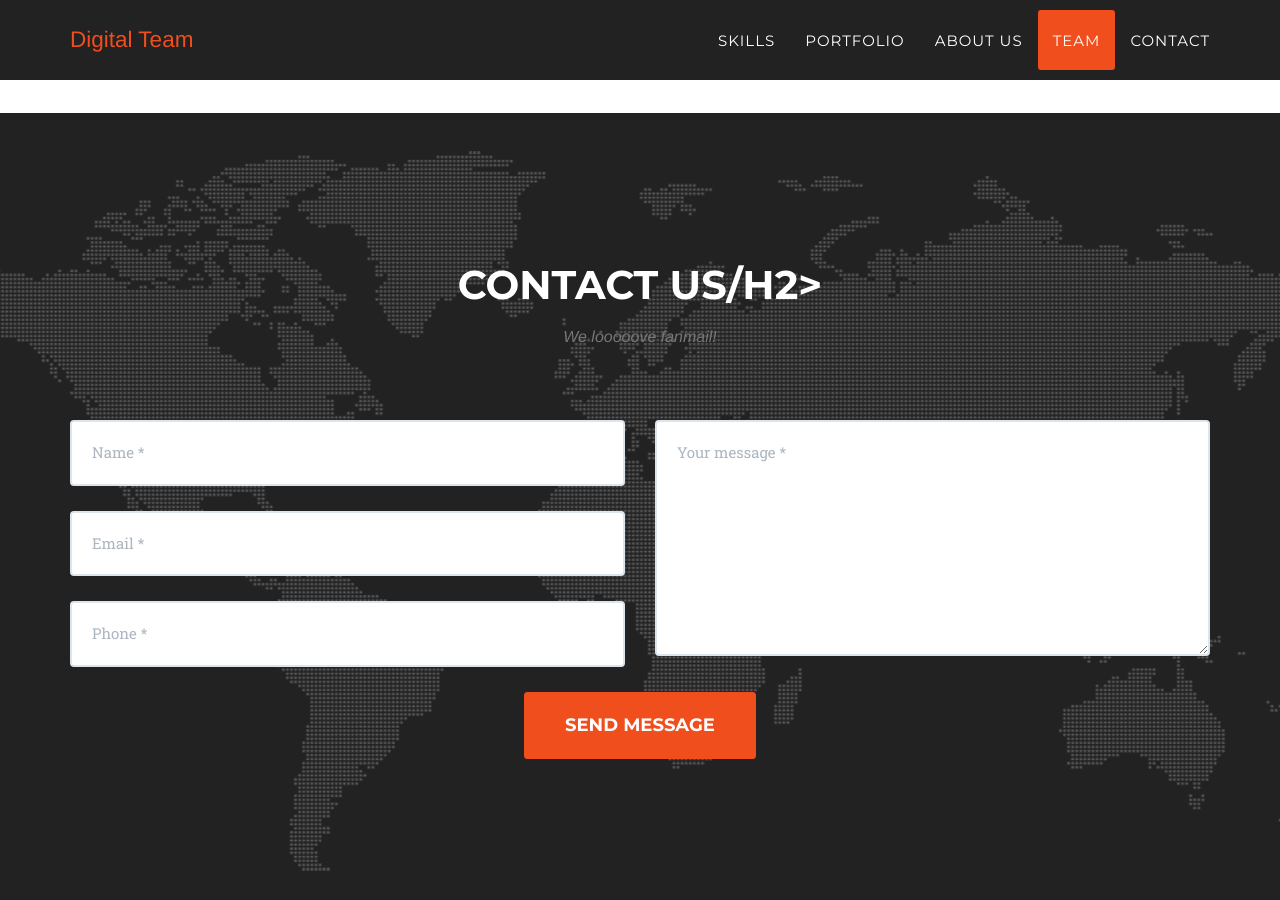
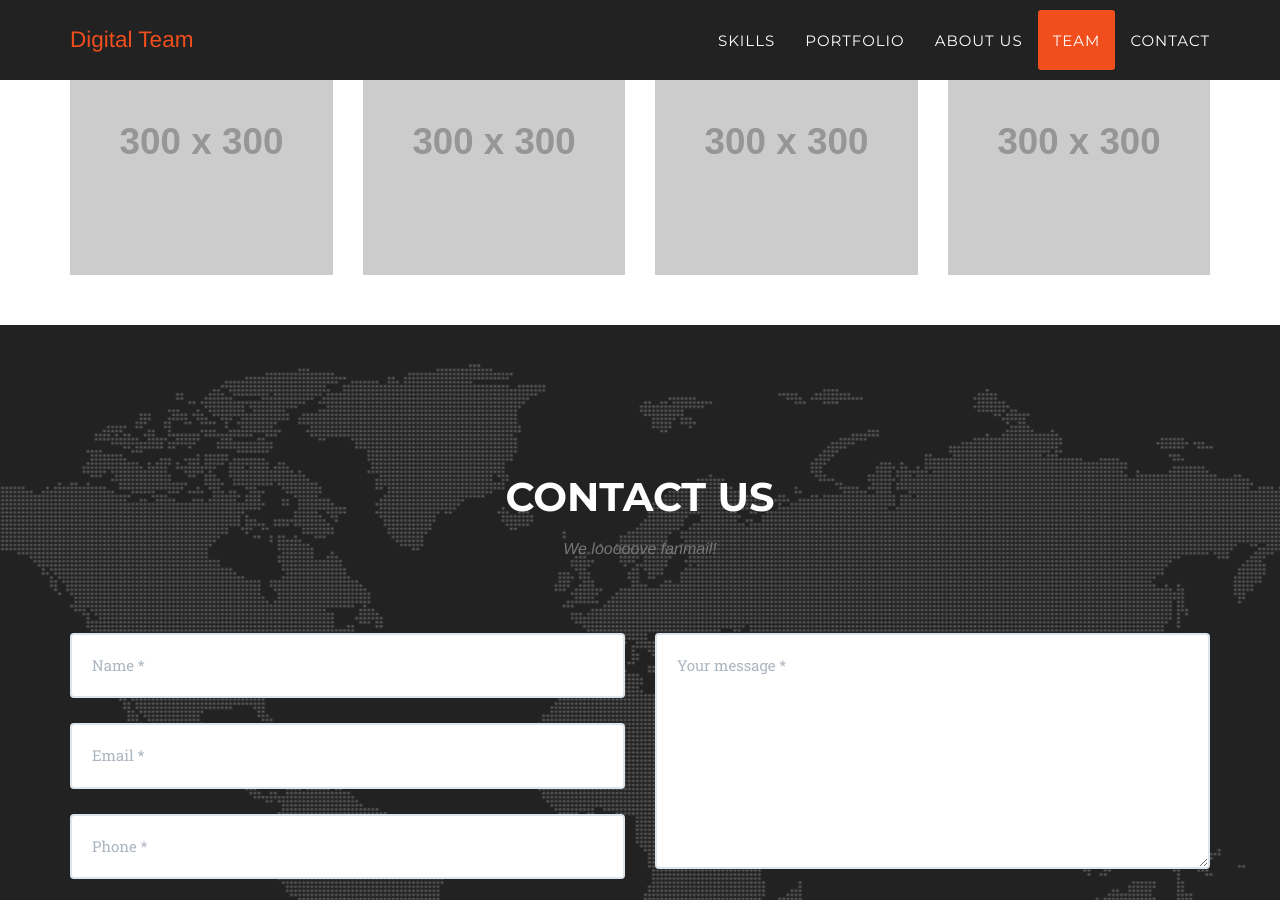
Before and after one commit to GertClaus/fedpol-portfolio, a Jekyll site: the page built from index.html, in a window 1280 px wide and 900 px high, scrolled down 5855 px. Built offline with Jekyll 4.4.1, drawn with Linux system fonts in a browser that asks for light colours; some web fonts are replaced.

Commit message:
minor fixes

```diff
--- a/_includes/clients.html
+++ b/_includes/clients.html
@@ -4,22 +4,22 @@
             <div class="row">
                 <div class="col-md-3 col-sm-6">
                     <a href="#">
-                        <img src="img/logos/envato.jpg" class="img-responsive img-centered" alt="">
+                        <img src="http://placehold.it/300" class="img-responsive img-centered" alt="Client Logo">
                     </a>
                 </div>
                 <div class="col-md-3 col-sm-6">
                     <a href="#">
-                        <img src="img/logos/designmodo.jpg" class="img-responsive img-centered" alt="">
+                        <img src="http://placehold.it/300" class="img-responsive img-centered" alt="Client Logo">
                     </a>
                 </div>
                 <div class="col-md-3 col-sm-6">
                     <a href="#">
-                        <img src="img/logos/themeforest.jpg" class="img-responsive img-centered" alt="">
+                        <img src="http://placehold.it/300" class="img-responsive img-centered" alt="Client Logo">
                     </a>
                 </div>
                 <div class="col-md-3 col-sm-6">
                     <a href="#">
-                        <img src="img/logos/creative-market.jpg" class="img-responsive img-centered" alt="">
+                        <img src="http://placehold.it/300" class="img-responsive img-centered" alt="Client Logo">
                     </a>
                 </div>
             </div>
--- a/_includes/contact.html
+++ b/_includes/contact.html
@@ -2,7 +2,7 @@
         <div class="container">
             <div class="row">
                 <div class="col-lg-12 text-center">
-                    <h2 class="section-heading">Contact us/h2>
+                    <h2 class="section-heading">Contact us</h2>
                     <h3 class="section-subheading text-muted">We looooove fanmail!</h3>
                 </div>
             </div>
```
